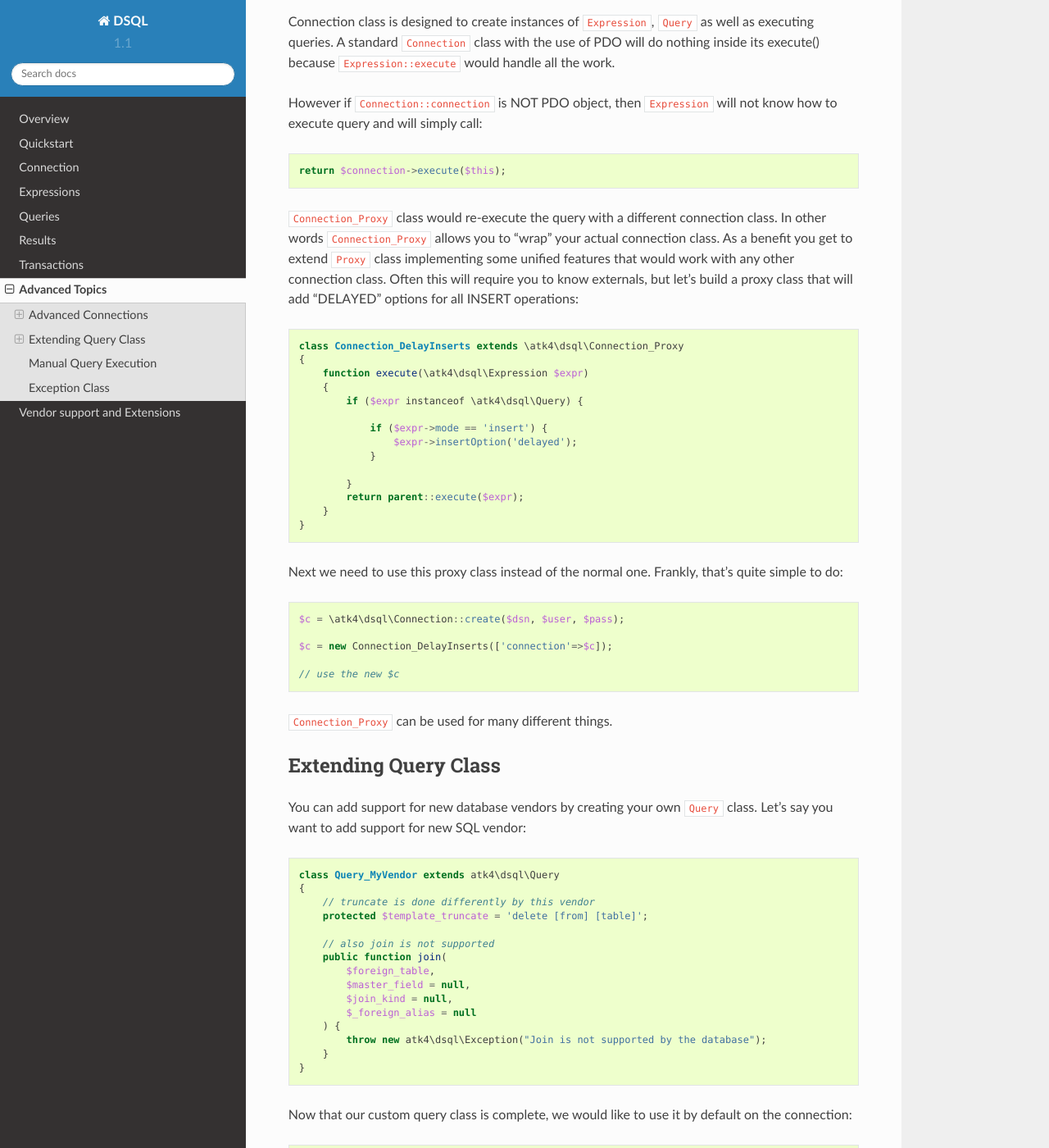
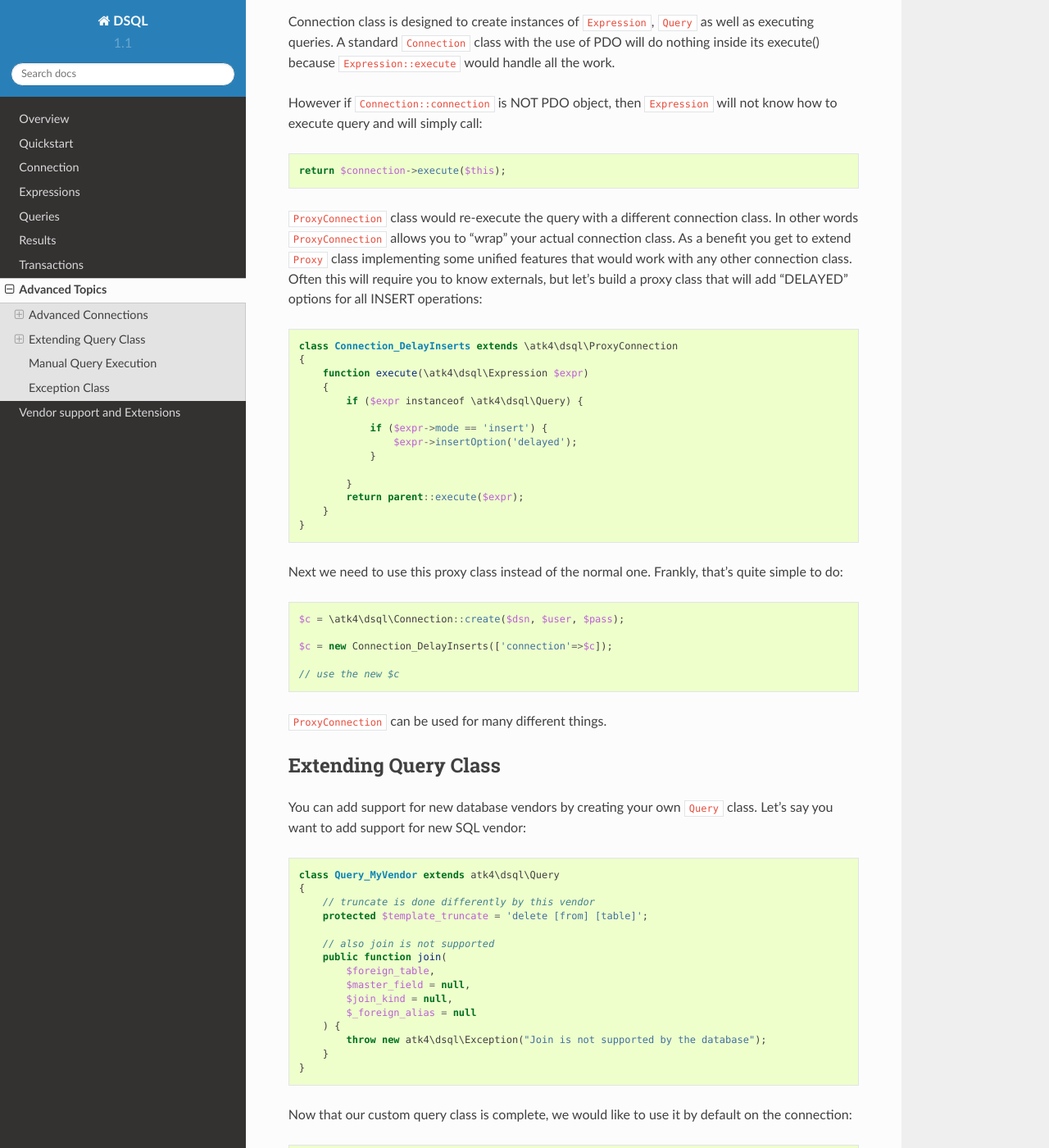
Before and after one commit to atk4/dsql, a Sphinx documentation site: the page built from docs/advanced.rst, in a window 1280 px wide and 1400 px high, scrolled down 2807 px. Shown: the whole window at 82% size. Built offline with Sphinx 7.4.7 and the Read the Docs theme 2.0.0, drawn with Linux system fonts in a browser that asks for light colours; cross-references to code outside the pages are shown as plain code; some of the changed text lies outside the part shown.

Commit message:
update docs

```diff
--- a/docs/advanced.rst
+++ b/docs/advanced.rst
@@ -136,15 +136,15 @@ call::
 
     return $connection->execute($this);
 
-:php:class:`Connection_Proxy` class would re-execute the query with a different
-connection class. In other words :php:class:`Connection_Proxy` allows you
+:php:class:`ProxyConnection` class would re-execute the query with a different
+connection class. In other words :php:class:`ProxyConnection` allows you
 to "wrap" your actual connection class. As a benefit you get to extend
 :php:class:`Proxy` class implementing some unified features that would work with
 any other connection class. Often this will require you to know externals, but
 let's build a proxy class that will add "DELAYED" options for all INSERT
 operations::
 
-    class Connection_DelayInserts extends \atk4\dsql\Connection_Proxy
+    class Connection_DelayInserts extends \atk4\dsql\ProxyConnection
     {
         function execute(\atk4\dsql\Expression $expr)
         {
@@ -168,7 +168,7 @@ quite simple to do::
 
     // use the new $c
 
-:php:class:`Connection_Proxy` can be used for many different things.
+:php:class:`ProxyConnection` can be used for many different things.
 
 .. _extending_query:
 
@@ -252,7 +252,7 @@ query "LOAD DATA INFILE":
 So to implement our task, you might need a class like this::
 
     use \atk4\dsql\Exception;
-    class Query_MySQL extends \atk4\dsql\Query_MySQL
+    class Query_MySQL extends \atk4\dsql\MySQL\Query
     {
         protected $template_load_data = 'load data local infile [file] into table [table]';
 
--- a/docs/extensions.rst
+++ b/docs/extensions.rst
@@ -23,13 +23,13 @@ Other Interesting Drivers
 ===================== ========= ======== ============
 Class                 Support   PDO      Dependency
 ===================== ========= ======== ============
-Connection_Dumper     Full      dumper:  native, Proxy
-Connection_Counter    Full      counter: native, Proxy
+Dumper\Connection     Full      dumper:  native, Proxy
+Counter\Connection    Full      counter: native, Proxy
 ===================== ========= ======== ============
 
 
 3rd party vendor support
--------------------------
+------------------------
 
 ===================== ========= =========  ============================
 Class                 Support   PDO        Dependency
```
Also changed, not shown: other parts of docs/advanced.rst (+3 -3 lines).
